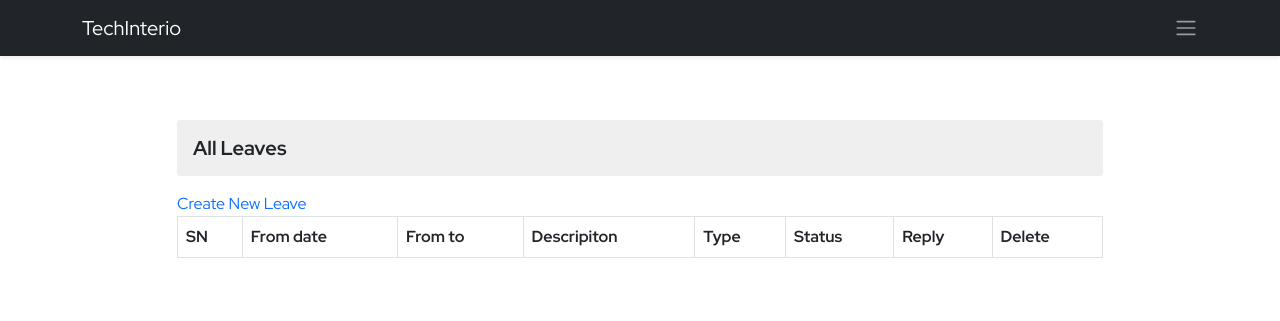
After one commit to sunilyadav97/hrms, a Django app: page /ems/all-leaves/ in a window 1280 px wide. The commit adds this page. Shown: the top 321 px of the page. Run offline with Django 4.2, Linux system fonts and the light colour scheme; lists and menus that the app fills with data are empty.

Commit message:
created all attendance and leaves

```diff
--- /dev/null
+++ b/ems/templates/ems/all_leaves.html
@@ -0,0 +1,67 @@
+{% extends './base.html' %}
+{% block title %} {{request.user | title}} | Leaves {% endblock title %}
+{% block css %}
+.delete span {
+    font-size: 16px !important;
+  }
+{% endblock css%}
+{% block body %}
+
+<section>
+    <div class="container">
+        <div class="row d-flex justify-content-center">
+            <div class="col-lg-10 col-12 my-5">
+                <h3 class="my-3 derpartment-title">All Leaves</h3>
+                <a href="{% url 'ems:leave-create' %}" class="mb-2">Create New Leave</a>
+                <table class="table table-bordered">
+                    <tr>
+                        <th>SN</th>
+                        <th>From date</th>
+                        <th>From to</th>
+                        <th>Descripiton</th>
+                        <th>Type</th>
+                        <th>Status</th>
+                        <th>Reply</th>
+                        <th>Delete</th>
+                    </tr>
+                    {% for leave in leaves %}
+                    <tr class="my-4">
+                        <td>{{forloop.counter}}.</td>
+                        <td>{{leave.date_from | date:'d/M/Y'}}</td>
+                        <td>{{leave.date_to | date:'d/M/Y'}}</td>
+                        <td>{{leave.description}}</td>
+                        <td>{{leave.type}}</td>
+                        {% if leave.status == 'Pending' %}
+                        <td class="bg-warning text-dark">{{leave.status}}</td>
+                        {% elif leave.status == 'Rejected' %}
+
+                        <td class="bg-danger text-white">{{leave.status}}</td>
+                        {% else %}
+                        <td class="text-white bg-success">{{leave.status}}</td>
+                        {% endif %}
+
+                        {% if leave.reply == None %}
+                        <td></td>
+                        {% else %}
+                        <td>{{leave.reply}}</td>
+                        {% endif %}
+                        {% if leave.status == 'Accepted' %}
+                        <td>
+                            <span class="delete disabled text-muted cursor-pointer"><span class="material-symbols-outlined">
+                                delete
+                            </span></span>
+                        </td>
+                        {% else %}
+                        <td><a href="{% url 'ems:leave-delete' leave.id %}" class="delete"><span class="material-symbols-outlined">
+                            delete
+                        </span></a></td>
+                        {% endif %}
+                    </tr>
+                    {% endfor %}
+                </table>
+            </div>
+        </div>
+    </div>
+</section>
+
+{% endblock body %}
--- a/ems/templates/ems/base.html
+++ b/ems/templates/ems/base.html
@@ -64,6 +64,8 @@
                <li class="nav-item"><a class="nav-link" href="{% url 'ems:profile' %}">Profile</a></li>
                <li class="nav-item"><a class="nav-link" href="{% url 'ems:ems' %}">Home</a></li>
                {% endif %}
+
+               {% if request.user.is_superuser %}
                 <li class="nav-item dropdown">
                     <a class="nav-link dropdown-toggle" href="#" role="button" data-bs-toggle="dropdown"
                         aria-expanded="false">
@@ -97,7 +99,10 @@
                     </ul>
                 </li>
                 <li class="nav-item"><a class="nav-link" href="{% url 'ems:attendance' %}">Attendance</a></li>
-                <li class="nav-item"><a class="nav-link" href="{% url 'ems:leave-create' %}">Create Leave</a></li>
+                {% endif %}
+                <li class="nav-item"><a class="nav-link" href="{% url 'ems:leave-create' %}">Leave</a></li>
+                <li class="nav-item"><a class="nav-link" href="{% url 'ems:all-attendance' %}">Attendance</a></li>
+                <li class="nav-item"><a class="nav-link" href="{% url 'home:logout' %}">Logout</a></li>
             </ul>
         </div>
     </div>
--- a/ems/templates/ems/create_leave.html
+++ b/ems/templates/ems/create_leave.html
@@ -10,6 +10,7 @@
     <div class="row d-flex align-items-center justify-content-center ">
         <div class="col-12 col-sm-8">
             <h3 class=" my-3 derpartment-title">Leave form</h3>
+            <a href="{% url 'ems:all-leaves' %}" class="mb-2 float-end">See All Leaves</a>
             <form action="" method="post">
                 {% csrf_token %}
                 <div class="mb-3">
@@ -38,7 +39,7 @@
                 </div>
             </form>
         </div>
-        <div class="col-lg-10 col-12 my-5">
+        {% comment %} <div class="col-lg-10 col-12 my-5">
             <h3 class="my-3 derpartment-title">All Leaves</h3>
             <table class="table table-bordered">
                 <tr>
@@ -74,7 +75,7 @@
                 </tr>
                 {% endfor %}
             </table>
-        </div>
+        </div> {% endcomment %}
     </div>
 </div>
 {% endblock body %}
--- a/ems/templates/ems/ems_home.html
+++ b/ems/templates/ems/ems_home.html
@@ -8,8 +8,8 @@
                 <div class="">
                 </div>
                 <div class="" class="btn-group" role="group" aria-label="Basic mixed styles example">
-                    <a href="#" class="mx-2 btn btn-warning">All Leaves</a>
-                    <a href="#" class="mx-2 btn btn-dark">All Attendance</a>
+                    <a href="{% url 'ems:all-leaves' %}" class="mx-2 btn btn-warning">All Leaves</a>
+                    <a href="{% url 'ems:all-attendance' %}" class="mx-2 btn btn-dark">All Attendance</a>
                 </div>
             </div>
         </div>
--- a/ems/urls.py
+++ b/ems/urls.py
@@ -21,5 +21,7 @@ urlpatterns=[
     path('leaves/',dashboardLeaves,name='dashboard-leaves'),
     path('profile/',profile,name='profile'),
     path('profile-edit/',editProfile,name='profile-edit'),
+    path('all-leaves/',allLeaves,name='all-leaves'),
+    path('all-attendance/',allAttendances,name='all-attendance'),
 
 ]
--- a/ems/views.py
+++ b/ems/views.py
@@ -26,7 +26,7 @@ def dashboard(request):
             return redirect('home:login')
     except Exception as e:
         print('EMS Dashboard Exception : ',e)
-
+        messages.success(request,'Somthing Went Wrong! Please Try after some time')
     return redirect('/')
 
 def profile(request):
@@ -526,7 +526,23 @@ def deleteAttendance(request, pk):
         messages.warning(request,'Something Wend Wrong!')
         return redirect('ems:attendance')
 
+@login_required()
+def allAttendances(request):
+    context={}
+    try:
+        if not request.user.is_superuser:
+            profile_obj=Employee.objects.get(user=request.user)
+            context['profile']=profile_obj
+            emp_obj=Employee.objects.get(user=request.user)
+            attendances=Attendance.objects.filter(employee=emp_obj).order_by('-date')
+            context['attendances']=attendances
+        else:
+            return redirect('ems:ems')
 
+    except Exception as e:
+        print('All Attendance of Employee Execption : ',e)
+
+    return render(request,'ems/all_attendances.html',context)
 
 # Leave Functions
 @login_required()
@@ -556,7 +572,7 @@ def createLeave(request):
             )
             if obj:
                 messages.success(request,'Leave Created Successfully!')
-                return redirect('ems:leave-create')
+                return redirect('ems:all-leaves')
             else:
                 messages.warning(request,'Something Went Wrong!')
                 return redirect('ems:leave-create')
@@ -597,3 +613,19 @@ def dashboardLeaves(request):
     except Exception as e:
         print('Dashboard Leaves Exception : ',e)
     return render(request,'ems/dashboard_leaves.html',context)
+
+def allLeaves(request):
+    context={}
+    try:
+        if not request.user.is_superuser:
+            profile_obj=Employee.objects.get(user=request.user)
+            context['profile']=profile_obj
+            emp_obj=Employee.objects.get(user=request.user)
+            leaves=Leave.objects.filter(employee=emp_obj).order_by('-id')
+            context['leaves']=leaves
+        else:
+            return redirect('ems:ems')
+    except Exception as e:
+        print('All leaves Exception : ',e)
+
+    return render(request,'ems/all_leaves.html',context)
```
Also changed, not shown: ems/templates/ems/all_attendances.html (added, +45 -0 lines), home/templates/home/dependancy.html (+0 -11 lines), db.sqlite3.
